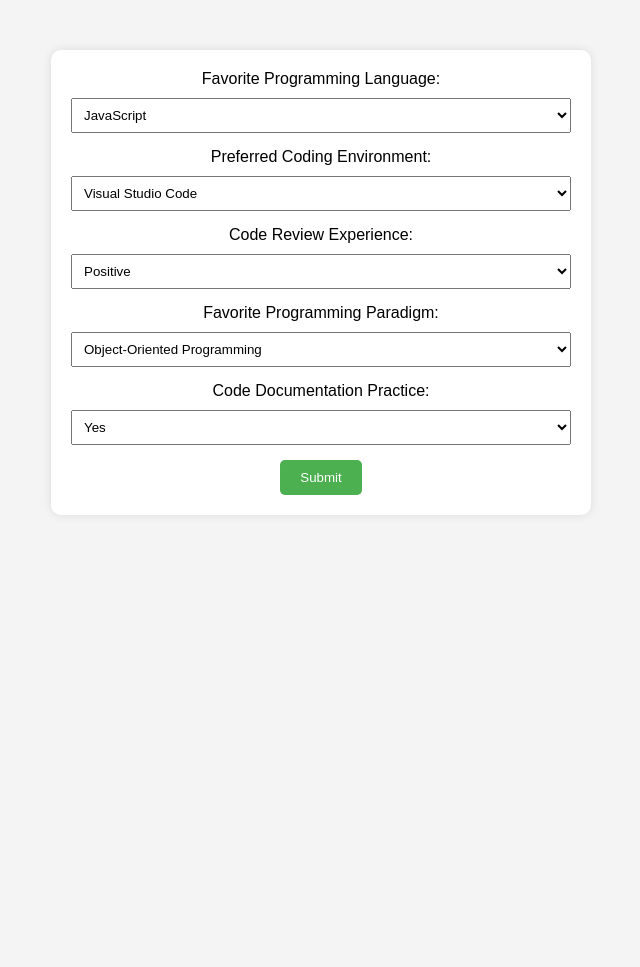
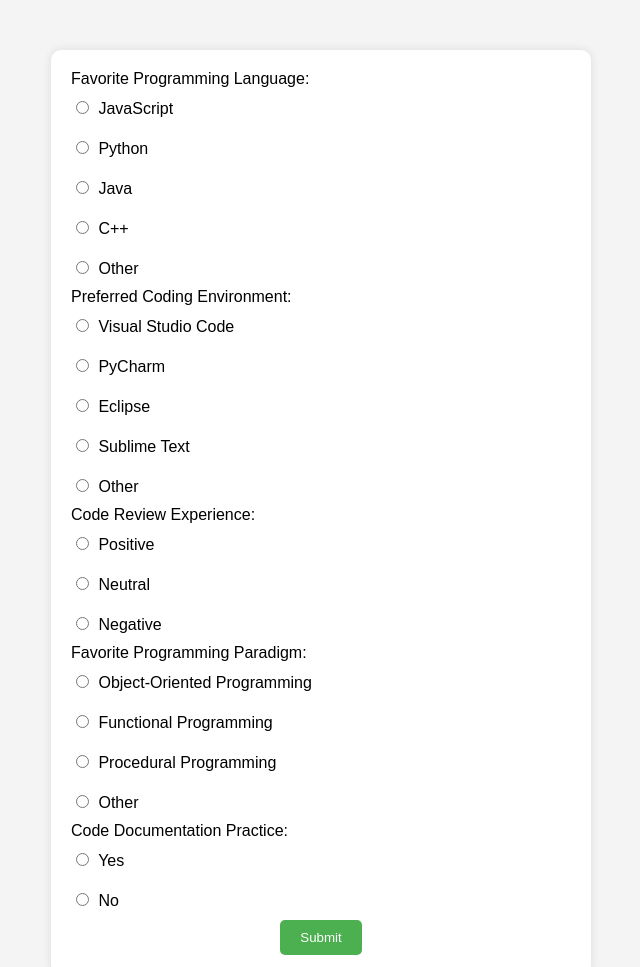
Before and after one commit to yukta-2710/WSMA-EXP2, a plain HTML site: page index.html in a window 1280 px wide. Shown: the whole page, without its empty margins (319-959 px from the left). Before the commit the page ends 800 px from the top, so only its background shows below. Drawn offline with Linux system fonts and the light colour scheme.

Commit message:
Update index.html

```diff
--- a/index.html
+++ b/index.html
@@ -21,12 +21,15 @@
        label {
            display: block;
            margin-bottom: 10px;
+           text-align: left;
        }
-       select {
-           width: 100%;
-           padding: 8px;
-           margin-bottom: 15px;
-           box-sizing: border-box;
+       .options {
+           display: flex;
+           flex-direction: column;
+           gap: 10px;
+       }
+       input[type="radio"] {
+           margin-right: 5px;
        }
        button {
            background-color: #4CAF50;
@@ -49,40 +52,40 @@
 </script>
 <body>
 <form id="feedbackForm" onsubmit="showDialog(); return false;">
-<label for="q1">Favorite Programming Language:</label>
-<select id="q1" name="question1">
-<option value="javascript">JavaScript</option>
-<option value="python">Python</option>
-<option value="java">Java</option>
-<option value="cpp">C++</option>
-<option value="other">Other</option>
-</select>
-<label for="q2">Preferred Coding Environment:</label>
-<select id="q2" name="question2">
-<option value="vscode">Visual Studio Code</option>
-<option value="pycharm">PyCharm</option>
-<option value="eclipse">Eclipse</option>
-<option value="sublime">Sublime Text</option>
-<option value="other">Other</option>
-</select>
-<label for="q3">Code Review Experience:</label>
-<select id="q3" name="question3">
-<option value="positive">Positive</option>
-<option value="neutral">Neutral</option>
-<option value="negative">Negative</option>
-</select>
-<label for="q4">Favorite Programming Paradigm:</label>
-<select id="q4" name="question4">
-<option value="oop">Object-Oriented Programming</option>
-<option value="fp">Functional Programming</option>
-<option value="procedural">Procedural Programming</option>
-<option value="other">Other</option>
-</select>
-<label for="q5">Code Documentation Practice:</label>
-<select id="q5" name="question5">
-<option value="yes">Yes</option>
-<option value="no">No</option>
-</select>
+<label>Favorite Programming Language:</label>
+<div class="options">
+<label><input type="radio" name="question1" value="javascript"> JavaScript</label>
+<label><input type="radio" name="question1" value="python"> Python</label>
+<label><input type="radio" name="question1" value="java"> Java</label>
+<label><input type="radio" name="question1" value="cpp"> C++</label>
+<label><input type="radio" name="question1" value="other"> Other</label>
+</div>
+<label>Preferred Coding Environment:</label>
+<div class="options">
+<label><input type="radio" name="question2" value="vscode"> Visual Studio Code</label>
+<label><input type="radio" name="question2" value="pycharm"> PyCharm</label>
+<label><input type="radio" name="question2" value="eclipse"> Eclipse</label>
+<label><input type="radio" name="question2" value="sublime"> Sublime Text</label>
+<label><input type="radio" name="question2" value="other"> Other</label>
+</div>
+<label>Code Review Experience:</label>
+<div class="options">
+<label><input type="radio" name="question3" value="positive"> Positive</label>
+<label><input type="radio" name="question3" value="neutral"> Neutral</label>
+<label><input type="radio" name="question3" value="negative"> Negative</label>
+</div>
+<label>Favorite Programming Paradigm:</label>
+<div class="options">
+<label><input type="radio" name="question4" value="oop"> Object-Oriented Programming</label>
+<label><input type="radio" name="question4" value="fp"> Functional Programming</label>
+<label><input type="radio" name="question4" value="procedural"> Procedural Programming</label>
+<label><input type="radio" name="question4" value="other"> Other</label>
+</div>
+<label>Code Documentation Practice:</label>
+<div class="options">
+<label><input type="radio" name="question5" value="yes"> Yes</label>
+<label><input type="radio" name="question5" value="no"> No</label>
+</div>
 <button type="submit">Submit</button>
 </form>
 <script>
```
